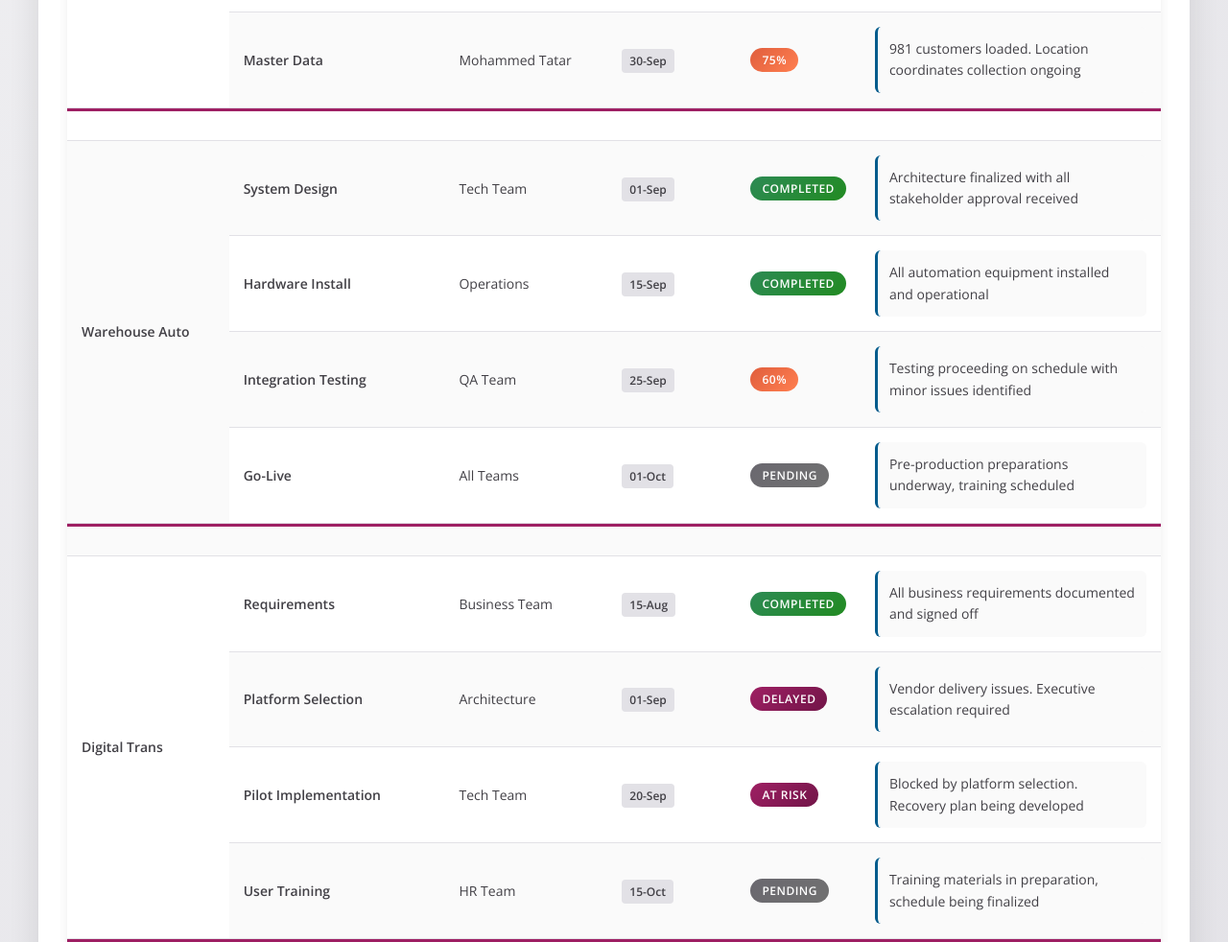
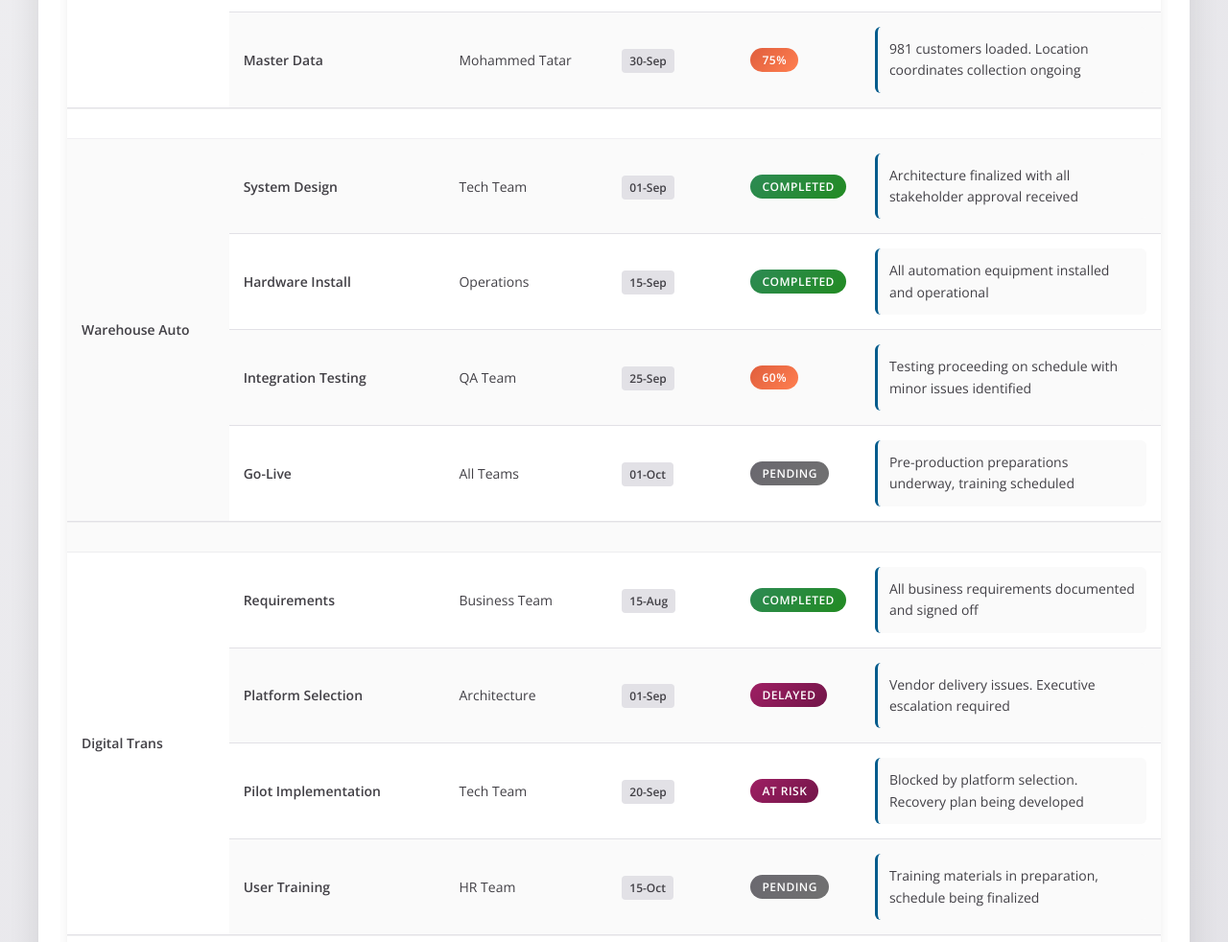
Before and after one commit to Haithamattiaali/weekly_status_updates, a plain HTML site: page fareye-b2b-project-update.html in a window 1280 px wide. Shown: the part 1198-2180 px from the top of the page at 96% size. Drawn offline with nearby package versions, Linux system fonts and the light colour scheme.

Commit message:
Refine project separator lines for better visual hierarchy
Updated separator styling to be more subtle:
- Reduced line thickness from 3px to 1px
- Changed color to light gray (#e8e8e8) from brand color
- Added 50% opacity for softer visual impact
- Maintains clear project boundaries without disrupting flow

```diff
--- a/fareye-b2b-project-update.html
+++ b/fareye-b2b-project-update.html
@@ -253,8 +253,9 @@
         }
 
         .project-separator {
-            border-top: 3px solid #9e1f63;
+            border-top: 1px solid #e8e8e8;
             height: 0;
+            opacity: 0.5;
         }
 
         .project-header-row {
```
